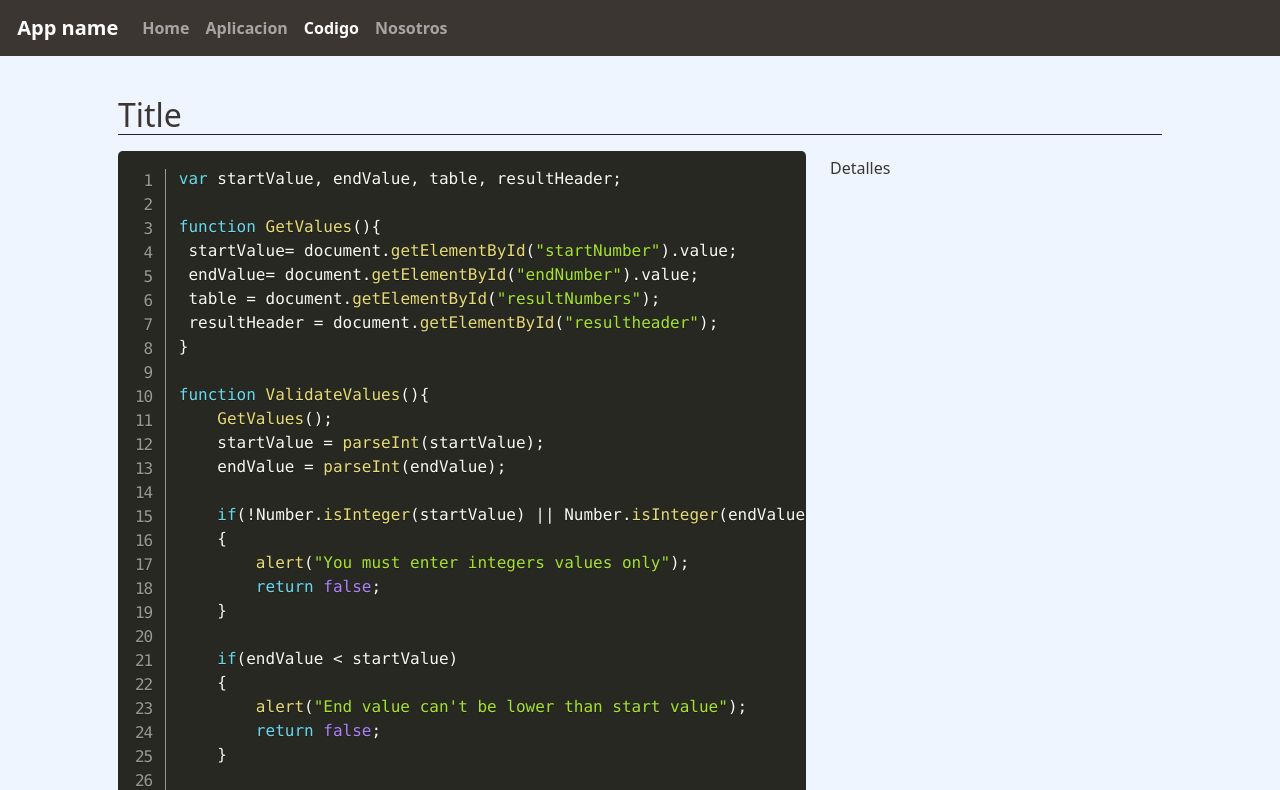
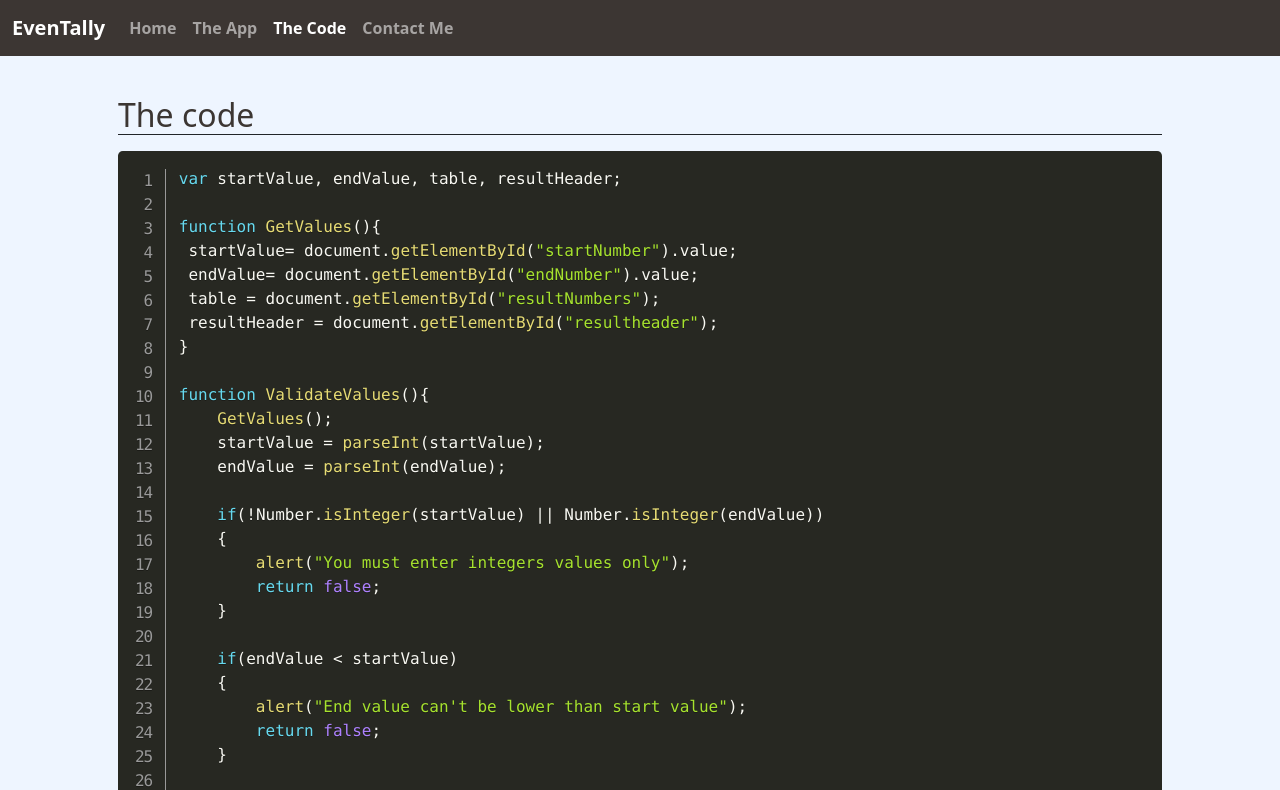
Before and after one commit to victor1127/EvenTally, a plain HTML site: page code.html in a window 1280 px wide. Shown: the top 790 px of the page. Drawn offline with nearby package versions, Linux system fonts and the light colour scheme.

Commit message:
updating contact form and final updates

```diff
--- a/code.html
+++ b/code.html
@@ -24,9 +24,7 @@
 
         <nav class="navbar navbar-expand-md navbar-dark fixed-top">
             <div class="container-fluid">
-                <a class="navbar-brand" href="#">
-                    <img src="" width="30"> App name
-                </a>
+                <a class="navbar-brand" href="index.html">EvenTally</a>
                 <button class="navbar-toggler" type="button" data-bs-toggle="collapse" data-bs-target="#navbarCollapse"
                     aria-controls="navbarCollapse" aria-expanded="false" aria-label="Toggle navigation">
                     <span class="navbar-toggler-icon"></span>
@@ -37,13 +35,13 @@
                             <a class="nav-link" href="index.html">Home</a>
                         </li>
                         <li class="nav-item">
-                            <a class="nav-link" href="app.html">Aplicacion</a>
+                            <a class="nav-link" href="app.html">The App</a>
                         </li>
                         <li class="nav-item">
-                            <a class="nav-link active" aria-current="page" href="code.html">Codigo</a>
+                            <a class="nav-link active" aria-current="page" href="code.html">The Code</a>
                         </li>
                         <li class="nav-item">
-                            <a class="nav-link" href="about.html">Nosotros</a>
+                            <a class="nav-link" href="about.html">Contact Me</a>
                         </li>
                     </ul>
                 </div>
@@ -52,9 +50,9 @@
 
         <main class="flex-shrink-0">
             <div class="container p-5">
-                <h2 class="border-1 border-bottom border-dark mt-5">Title</h2>
+                <h2 class="border-1 border-bottom border-dark mt-5">The code</h2>
                 <div class="row">
-                    <div class="col-md-8">
+                    <div class="col">
                         <pre class="line-numbers">
                             <code class="language-javascript">
                                 var startValue, endValue, table, resultHeader;
@@ -110,11 +108,6 @@
                             </code>
                         </pre>
                     </div>
-
-                    <div class="col-md-2">
-                        <h6 class="pt-3">Detalles</h6>
-                    </div>
-
                 </div>
             </div>
         </main>
```
Also changed, not shown: about.html (+5 -7 lines), app.html (+4 -6 lines), index.html (+2 -2 lines).
